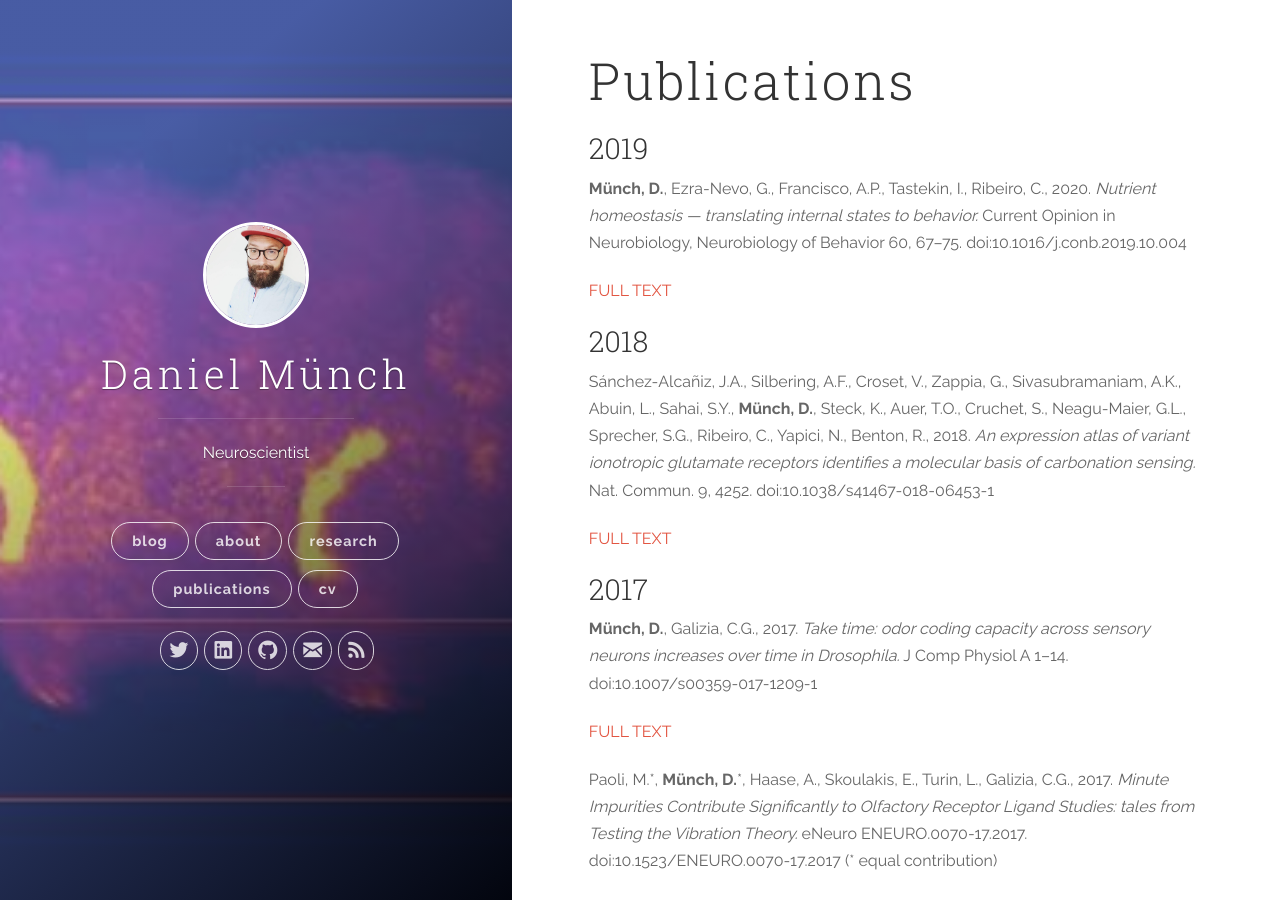
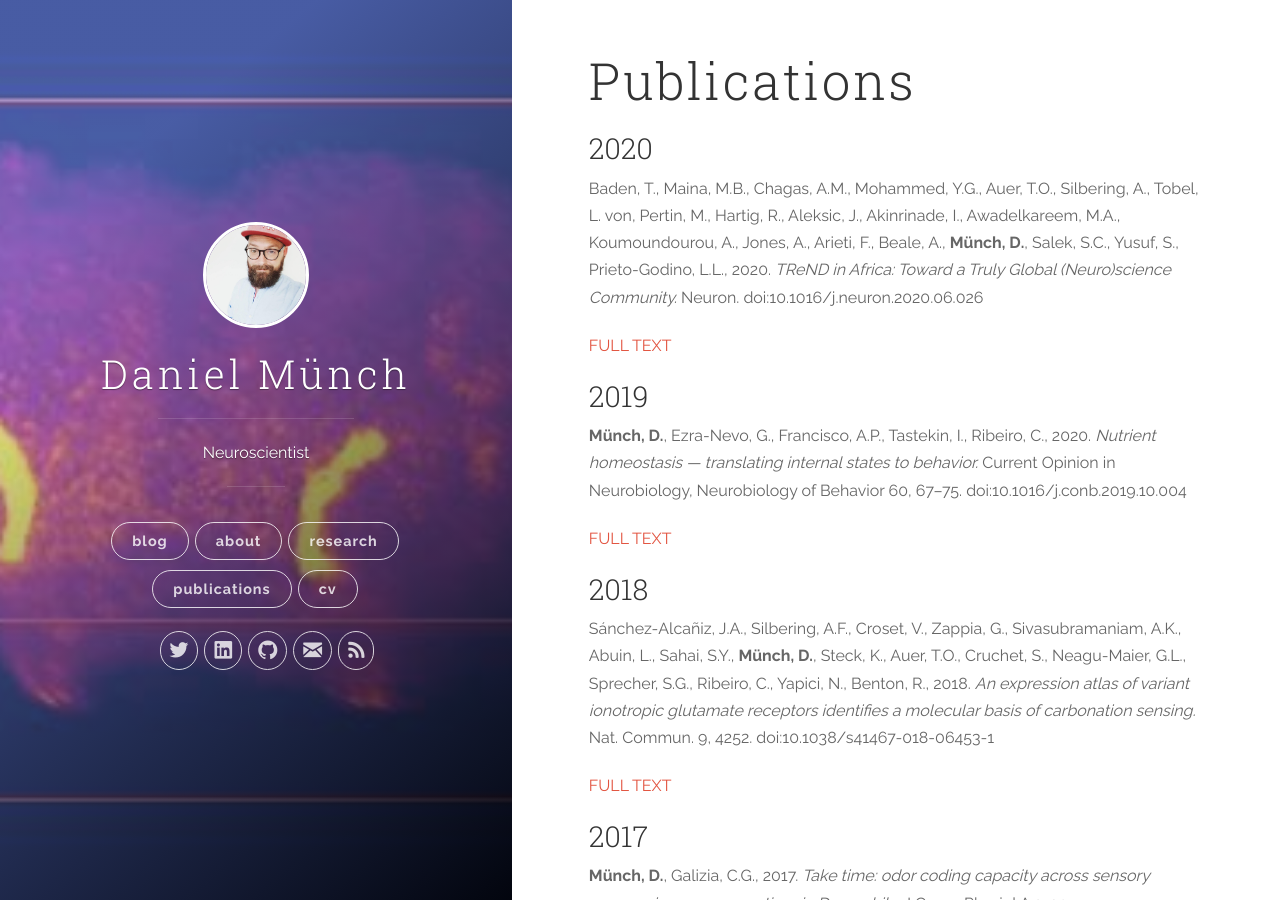
Before and after one commit to Dahaniel/dahaniel.github.io, a Jekyll site: the page built from publications.md, in a window 1280 px wide and 900 px high. Built offline with Jekyll 4.4.1, drawn with Linux system fonts in a browser that asks for light colours; nearby versions of some CDN libraries; comment, search, counter and statistics services are not loaded.

Commit message:
Update publications.md

```diff
--- a/publications.md
+++ b/publications.md
@@ -11,6 +11,13 @@ permalink: /publications
 ---
 
 <script type='text/javascript' src='https://d1bxh8uas1mnw7.cloudfront.net/assets/embed.js'></script>
+
+### 2020
+<div data-badge-popover="right" data-badge-type="donut" data-doi="10.1016/j.neuron.2020.06.026" data-hide-no-mentions="true" class="altmetric-embed"></div>
+
+Baden, T., Maina, M.B., Chagas, A.M., Mohammed, Y.G., Auer, T.O., Silbering, A., Tobel, L. von, Pertin, M., Hartig, R., Aleksic, J., Akinrinade, I., Awadelkareem, M.A., Koumoundourou, A., Jones, A., Arieti, F., Beale, A., **Münch, D.**, Salek, S.C., Yusuf, S., Prieto-Godino, L.L., 2020. *TReND in Africa: Toward a Truly Global (Neuro)science Community.* Neuron. doi:10.1016/j.neuron.2020.06.026
+
+[FULL TEXT](https://doi.org/10.1016/j.neuron.2020.06.026)
 
 ### 2019
 <div data-badge-popover="right" data-badge-type="donut" data-doi="10.1016/j.conb.2019.10.004" data-hide-no-mentions="true" class="altmetric-embed"></div>
```
